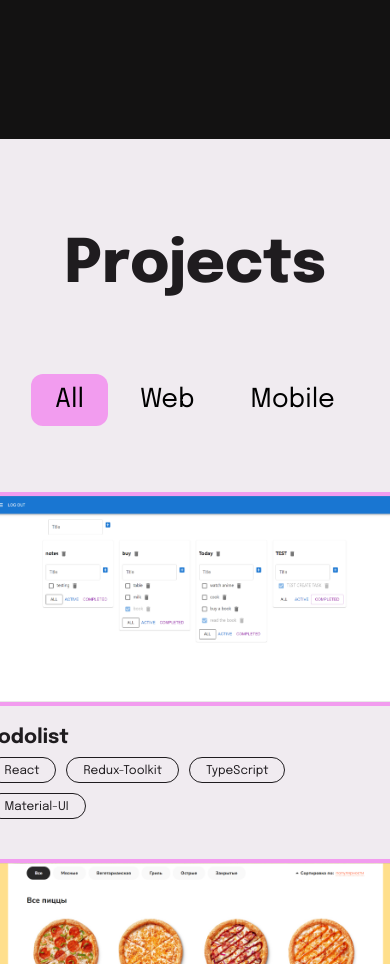
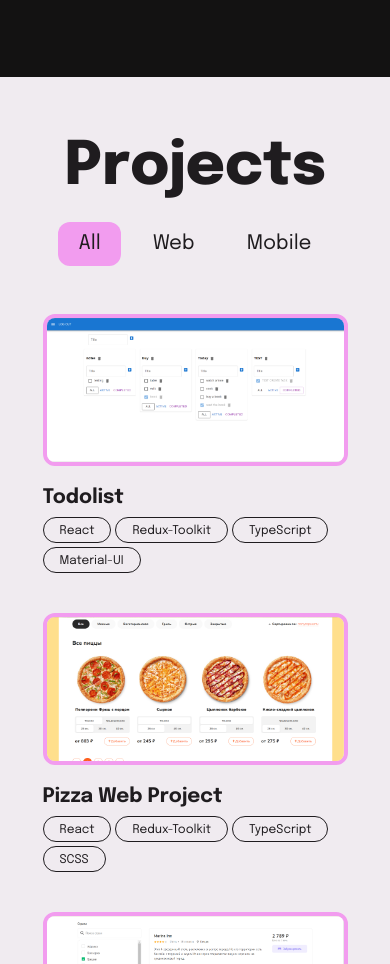
Before and after one commit to Tsukimono13/Portfolio, a React app: page / in a window 390 px wide. Shown: the part 1700-2664 px from the top of the page. Built offline with nearby package versions, Linux system fonts and the light colour scheme.

Commit message:
fix: change mobile version

```diff
--- a/src/components/tabButtons/TabMenu_Styled.ts
+++ b/src/components/tabButtons/TabMenu_Styled.ts
@@ -9,8 +9,8 @@ const MenuContainer = styled.div`
   margin-bottom: 76px;
 
   @media ${theme.media.tablet} {
-    gap: 8px;
-    margin-bottom: 66px;
+    gap: 12px;
+    margin-bottom: 48px;
   }
 `
 
@@ -20,6 +20,7 @@ const MenuButton = styled.button`
   line-height: 32px;
   padding: 16px 28px;
   cursor: pointer;
+  color: ${theme.colors.text};
 
   &.active {
     background: #F29CEF;
@@ -28,9 +29,9 @@ const MenuButton = styled.button`
   }
 
   @media ${theme.media.tablet}{
-    font-size: 26px;
-    line-height: 28px;
-    padding: 12px 24px;
+    font-size: 20px;
+    line-height: 20px;
+    padding: 12px 20px;
   }
 `
 export const S = {MenuButton, MenuContainer}
--- a/src/components/title/Titel_Styles.tsx
+++ b/src/components/title/Titel_Styles.tsx
@@ -1,17 +1,20 @@
 import {theme} from "styles/Theme.styled";
 import styled from "styled-components";
+import {TitlePropsType} from "./Title";
 
-const StyledTitle = styled.h2`
+const StyledTitle = styled.h2<Omit<TitlePropsType, 'title'>>`
   font-size: 88px;
   font-weight: 800;
   line-height: 101px;
   margin-top: 92px;
-  margin-bottom: 74px;
+  margin-bottom: 72px;
   color: ${props => props.color || 'red'};
 
   @media ${theme.media.mobile} {
     font-size: 60px;
     line-height: 69px;
+    margin-top: 56px;
+    margin-bottom: ${props => props.marginBot || '48px'};
   }
 `
 const TitleContainer = styled.div`
--- a/src/components/title/Title.tsx
+++ b/src/components/title/Title.tsx
@@ -1,15 +1,16 @@
 import React from 'react';
 import {S} from "components/title/Titel_Styles"
 
-type TitlePropsType = {
+export type TitlePropsType = {
     title: string
     color: string
+    marginBot?: string
 }
 
-export const Title: React.FC<TitlePropsType> = ({title, color}) => {
+export const Title: React.FC<TitlePropsType> = ({title, color, marginBot}) => {
     return (
         <S.TitleContainer>
-            <S.StyledTitle color={color || '#F29CEF'}>{title}</S.StyledTitle>
+            <S.StyledTitle color={color || '#F29CEF'} marginBot={marginBot || '48px'}>{title}</S.StyledTitle>
         </S.TitleContainer>
     );
 };
--- a/src/components/work/workCartMobile/CartWorkMobile.tsx
+++ b/src/components/work/workCartMobile/CartWorkMobile.tsx
@@ -11,16 +11,11 @@ export const CartWorkMobile: React.FC<WorkPropsType> = ({work}) => {
 
     return (
         <S.Link href={work.link} target="_blank">
-            <S.CartWork>
                 {work.hasVideo ? <Video/> : <S.ProjectImg src={work.img}/>}
-                <S.ContextBlock>
                     <S.Title>{work.title}</S.Title>
                     <S.TagsStyled>
                         {work.tags.map((tag, index) => <S.Tags key={index}>{tag}</S.Tags>)}
                     </S.TagsStyled>
-                </S.ContextBlock>
-            </S.CartWork>
-
         </S.Link>
 
     );
--- a/src/components/work/workCartMobile/CartWorkMobile_Styles.tsx
+++ b/src/components/work/workCartMobile/CartWorkMobile_Styles.tsx
@@ -1,23 +1,18 @@
 import styled from "styled-components";
 import {theme} from "styles/Theme.styled";
 
-const ContextBlock = styled.div`
-  //margin-left: 36px;
-`
+
 const TagsStyled = styled.div`
   display: flex;
   flex-direction: row;
-  gap: 10px;
+  gap: 4px;
   flex-wrap: wrap;
   padding-bottom: 40px;
-  width: 360px;
+  width: 305px;
 `
 const Link = styled.a`
 `
-const CartWork = styled.div`
-  min-height: 335px;
-  width: 415px;
-`
+
 const Title = styled.h3`
   font-size: 20px;
   font-weight: 700;
@@ -37,10 +32,11 @@ const Tags = styled.p`
   padding: 7px 16px 5px;
 `
 const ProjectImg = styled.img`
-  height: 214px;
-  width: 415px;
+  height: 152px;
+  width: 305px;
   border: 4px solid #F29CEF;
   margin-bottom: 16px;
+  border-radius: 12px;
 `
 
-export const S = {ProjectImg, Tags, Title, CartWork, Link, TagsStyled, ContextBlock}
+export const S = {ProjectImg, Tags, Title, Link, TagsStyled}
--- a/src/layout/sections/works/Video/Video_Styled.ts
+++ b/src/layout/sections/works/Video/Video_Styled.ts
@@ -1,5 +1,6 @@
 import styled from "styled-components";
 import {theme} from "styles/Theme.styled";
+import back from 'assets/image/mobileBack.png'
 
 const VideoBox = styled.div`
   position: absolute;
@@ -8,14 +9,22 @@ const VideoBox = styled.div`
   width: 100%;
   height: 100%;
   z-index: 1;
+
   @media ${theme.media.tablet} {
     position: relative;
     top: 0;
     left: 0;
     display: flex;
     align-items: center;
-    justify-content: flex-start;
+    justify-content: center;
     margin-bottom: 16px;
+    background-image: url("${back}");
+    background-repeat: no-repeat;
+    background-size: cover;
+    border: 4px solid #F29CEF;
+    border-radius: 12px;
+    width: 305px;
+    min-height: 438px;
   }
 `
 export const S = {VideoBox}
--- a/src/layout/sections/works/Works.tsx
+++ b/src/layout/sections/works/Works.tsx
@@ -29,12 +29,17 @@ export const Works: React.FC = () => {
     return (
         <S.MainDiv id={'works'}>
             <Container>
-                <Title title={'Projects'} color={`${theme.colors.text}`}/>
-                <TabMenu selectedTab={selectedTab} setSelectedTab={setSelectedTab}/>
+                <Title title={'Projects'}
+                       color={`${theme.colors.text}`}
+                       marginBot={'20px'}/>
+                <TabMenu selectedTab={selectedTab}
+                         setSelectedTab={setSelectedTab}
+                />
                 <S.WorkCards>
                     {filteredWorks.map((work, index) => (
-                        width > breakpoint ? <CartWorkDesktop key={index} work={work} /> :
-                            <CartWorkMobile key={index} work={work}/>
+                        width > breakpoint
+                            ? <CartWorkDesktop key={index} work={work}/>
+                            : <CartWorkMobile key={index} work={work}/>
                     ))}
                 </S.WorkCards>
             </Container>
--- a/src/layout/sections/works/Works_Styled.tsx
+++ b/src/layout/sections/works/Works_Styled.tsx
@@ -15,6 +15,7 @@ const WorkCards = styled.div`
 
   @media ${theme.media.tablet} {
     gap: 0;
+    padding-bottom: 64px;
   }
 `
 export const S = {MainDiv, WorkCards}
```
Also changed, not shown: src/assets/image/mobileBack.png (added).
